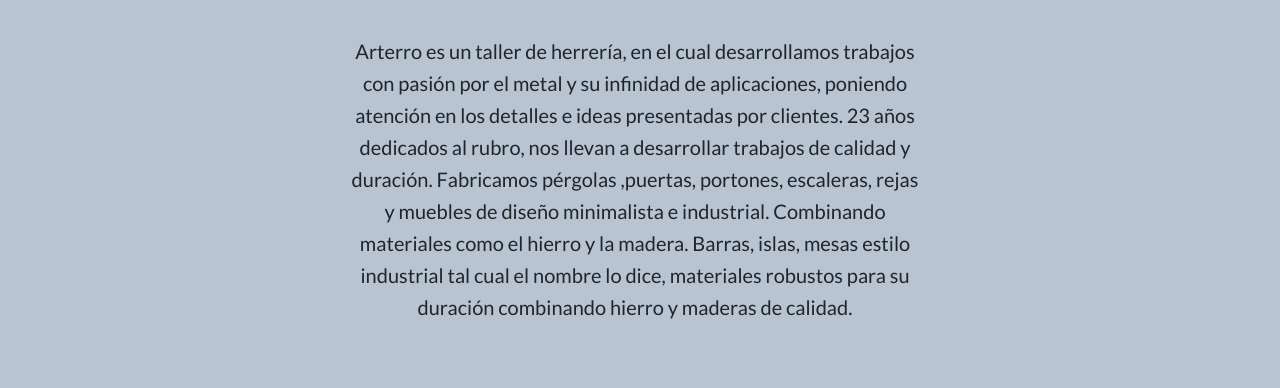
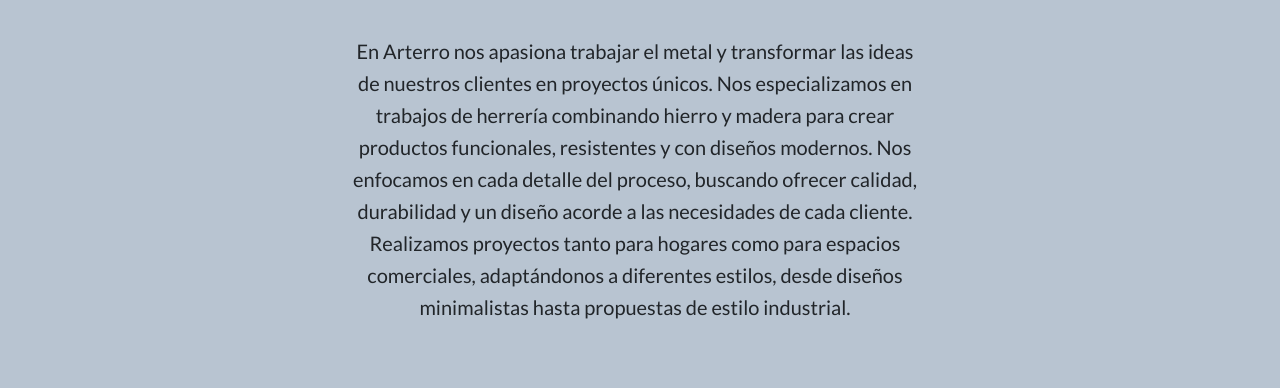
Before and after one commit to zRod29/Proyecto-Web-CoderHouse, a website: page Proyecto-Web-CoderHouse/index.html in a window 1280 px wide. Shown: the part 229-617 px from the top of the page. Drawn offline with nearby package versions, Linux system fonts and the light colour scheme.

Commit message:
actualizando la descripción de la presentación en index.html para reflejar mejor los servicios de Arterro

```diff
--- a/Proyecto-Web-CoderHouse/index.html
+++ b/Proyecto-Web-CoderHouse/index.html
@@ -47,12 +47,8 @@
     <main>
       <section class="bienvenido">
         <h1 class="subtitulo animate__animated animate__pulse">Presentación</h1>
-        <p class="parrafo">Arterro es un taller de herrería, en el cual desarrollamos trabajos con pasión por el metal y su infinidad de aplicaciones, poniendo atención en  los detalles e ideas presentadas por clientes.
-        23 años dedicados al rubro, nos llevan a desarrollar trabajos de calidad y duración.
-        Fabricamos pérgolas ,puertas, portones, escaleras, rejas y muebles de diseño minimalista e industrial.
-        Combinando materiales como el hierro y la madera.
-        Barras, islas, mesas estilo industrial tal cual el nombre lo dice, materiales robustos para su duración
-        combinando hierro y maderas de calidad.</p>
+        <p class="parrafo">En Arterro nos apasiona trabajar el metal y transformar las ideas de nuestros clientes en proyectos únicos. Nos especializamos en trabajos de herrería combinando hierro y madera para crear productos funcionales, resistentes y con diseños modernos.
+        Nos enfocamos en cada detalle del proceso, buscando ofrecer calidad, durabilidad y un diseño acorde a las necesidades de cada cliente. Realizamos proyectos tanto para hogares como para espacios comerciales, adaptándonos a diferentes estilos, desde diseños minimalistas hasta propuestas de estilo industrial.</p>
       </section>
     </main>
     <footer>
```
